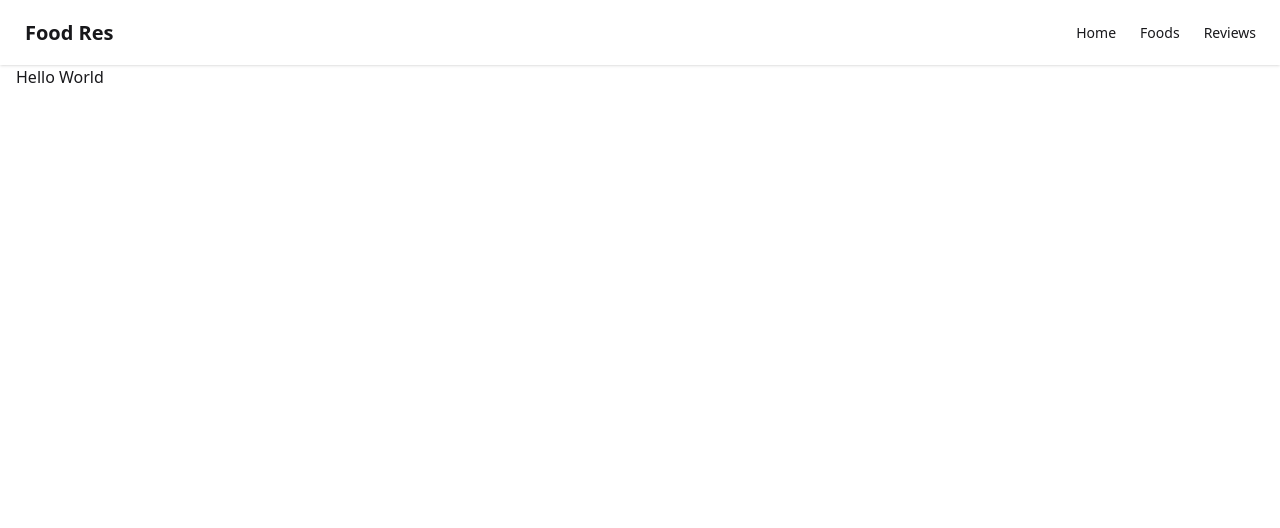
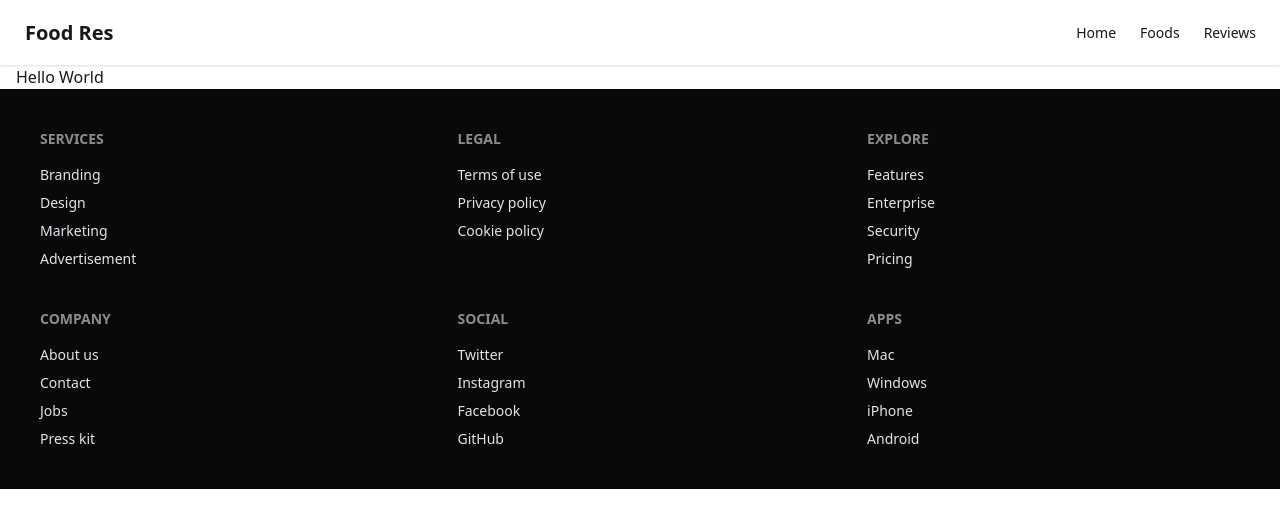
Before and after one commit to jihanurrahman33/Food-Res, a Next.js app: page / in a window 1280 px wide. Shown: the top 528 px of the page. Built offline with nearby package versions, Linux system fonts and the light colour scheme.

Commit message:
Add Footer component and integrate it into the RootLayout

```diff
--- a/src/app/layout.jsx
+++ b/src/app/layout.jsx
@@ -1,6 +1,7 @@
 import { Geist, Geist_Mono } from "next/font/google";
 import "./globals.css";
 import NavBar from "@/components/NavBar/NavBar";
+import Footer from "@/components/Footer/Footer";
 
 const geistSans = Geist({
   variable: "--font-geist-sans",
@@ -27,6 +28,9 @@
           <NavBar></NavBar>
         </header>
         <main className="px-4"> {children}</main>
+        <footer>
+          <Footer></Footer>
+        </footer>
       </body>
     </html>
   );
--- /dev/null
+++ b/src/components/Footer/Footer.jsx
@@ -0,0 +1,51 @@
+import React from "react";
+
+const Footer = () => {
+  return (
+    <footer className="footer sm:footer-horizontal bg-neutral text-neutral-content grid-rows-2 p-10">
+      <nav>
+        <h6 className="footer-title">Services</h6>
+        <a className="link link-hover">Branding</a>
+        <a className="link link-hover">Design</a>
+        <a className="link link-hover">Marketing</a>
+        <a className="link link-hover">Advertisement</a>
+      </nav>
+      <nav>
+        <h6 className="footer-title">Company</h6>
+        <a className="link link-hover">About us</a>
+        <a className="link link-hover">Contact</a>
+        <a className="link link-hover">Jobs</a>
+        <a className="link link-hover">Press kit</a>
+      </nav>
+      <nav>
+        <h6 className="footer-title">Legal</h6>
+        <a className="link link-hover">Terms of use</a>
+        <a className="link link-hover">Privacy policy</a>
+        <a className="link link-hover">Cookie policy</a>
+      </nav>
+      <nav>
+        <h6 className="footer-title">Social</h6>
+        <a className="link link-hover">Twitter</a>
+        <a className="link link-hover">Instagram</a>
+        <a className="link link-hover">Facebook</a>
+        <a className="link link-hover">GitHub</a>
+      </nav>
+      <nav>
+        <h6 className="footer-title">Explore</h6>
+        <a className="link link-hover">Features</a>
+        <a className="link link-hover">Enterprise</a>
+        <a className="link link-hover">Security</a>
+        <a className="link link-hover">Pricing</a>
+      </nav>
+      <nav>
+        <h6 className="footer-title">Apps</h6>
+        <a className="link link-hover">Mac</a>
+        <a className="link link-hover">Windows</a>
+        <a className="link link-hover">iPhone</a>
+        <a className="link link-hover">Android</a>
+      </nav>
+    </footer>
+  );
+};
+
+export default Footer;
```
